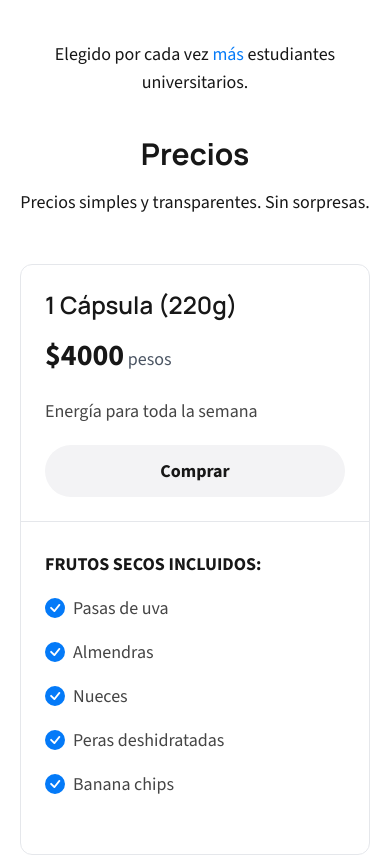
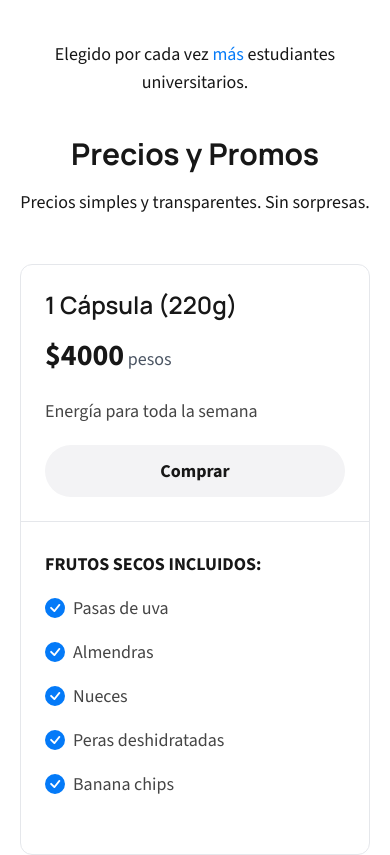
Before and after one commit to moovimiento/store, a Next.js app: page / in a window 390 px wide. Shown: the part 900-1755 px from the top of the page. Built offline with nearby package versions, Linux system fonts and the light colour scheme.

Commit message:
Actualizar footer: centrar en mobile, mover ícono Instagram al título, cambiar 'Precios' a 'Precios y Promos'

```diff
--- a/src/app/page.tsx
+++ b/src/app/page.tsx
@@ -49,7 +49,7 @@ const HomePage: React.FC = () => {
         <div ref={pricingRef} className="animate-fade-in-up">
           <Section
             id="precios"
-            title="Precios"
+            title="Precios y Promos"
             description="Precios simples y transparentes. Sin sorpresas."
           >
             <Pricing />
--- a/src/components/Footer.tsx
+++ b/src/components/Footer.tsx
@@ -9,8 +9,8 @@ const Footer: React.FC = () => {
   return (
     <footer className="bg-hero-background text-foreground py-10">
       <div className="max-w-7xl w-full mx-auto px-6 grid grid-cols-1 md:grid-cols-3 gap-10">
-        <div>
-          <Link href="/" className="flex items-center gap-2">
+        <div className="text-center md:text-left">
+          <Link href="/" className="flex items-center gap-2 justify-center md:justify-start">
             {/* eslint-disable-next-line @next/next/no-img-element */}
             <img
               src="/images/moovimiento.png"
@@ -25,7 +25,7 @@ const Footer: React.FC = () => {
             {footerDetails.subheading}
           </p>
         </div>
-        <div>
+        <div className="text-center">
           <h4 className="text-lg font-semibold mb-4">Accesos Directos</h4>
           <ul className="text-foreground-accent">
             {footerDetails.quickLinks.map((link) => (
@@ -37,17 +37,19 @@ const Footer: React.FC = () => {
             ))}
           </ul>
         </div>
-        <div>
-          <h4 className="text-lg font-semibold mb-4">Instagram</h4>
+        <div className="text-center md:text-right">
+          <h4 className="text-lg font-semibold mb-4 flex items-center gap-2 justify-center md:justify-end">
+            {getPlatformIconByName('instagram')}
+            Instagram
+          </h4>
 
           {footerDetails.email && (
             <a
               href={footerDetails.socials.instagram}
               target="_blank"
               rel="noopener noreferrer"
-              className="flex items-center gap-2 text-foreground-accent hover:text-foreground"
+              className="text-foreground-accent hover:text-foreground justify-center md:justify-end"
             >
-              {getPlatformIconByName('instagram')}
               @moovimiento
             </a>
           )}
@@ -56,7 +58,7 @@ const Footer: React.FC = () => {
         </div>
       </div>
       <div className="max-w-7xl w-full mx-auto px-6">
-        <div className="mt-8 flex flex-col md:flex-row justify-between items-center text-foreground-accent gap-2">
+        <div className="mt-12 flex flex-col md:flex-row justify-between items-center text-foreground-accent gap-2">
           <p>
             <a href="https://gonza.gr" target="_blank" rel="noopener noreferrer" className="text-foreground-accent transition-colors font-medium hover:text-yellow-500">💻 🧉 Desarrollado por Gonza</a>
           </p>
--- a/src/data/footer.ts
+++ b/src/data/footer.ts
@@ -14,7 +14,7 @@ export const footerDetails: {
     //   url: "#features",
     // },
     {
-      text: "Precios",
+      text: "Precios y Promos",
       url: "#precios",
     },
     {
--- a/src/data/menuItems.ts
+++ b/src/data/menuItems.ts
@@ -2,7 +2,7 @@ import { IMenuItem } from "@/types";
 
 export const menuItems: IMenuItem[] = [
   {
-    text: "Precios",
+    text: "Precios y Promos",
     url: "#precios",
   },
   {
```
